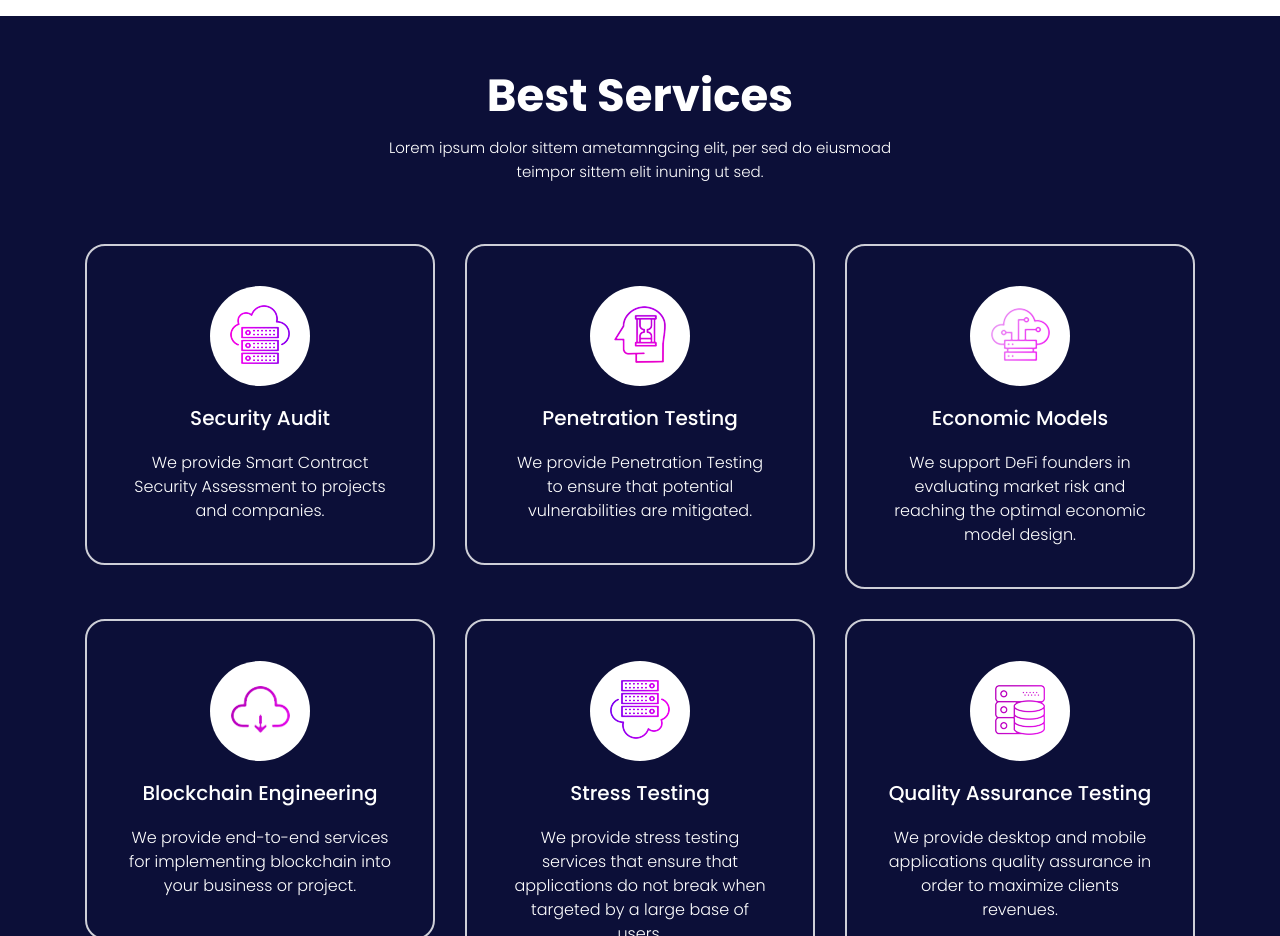
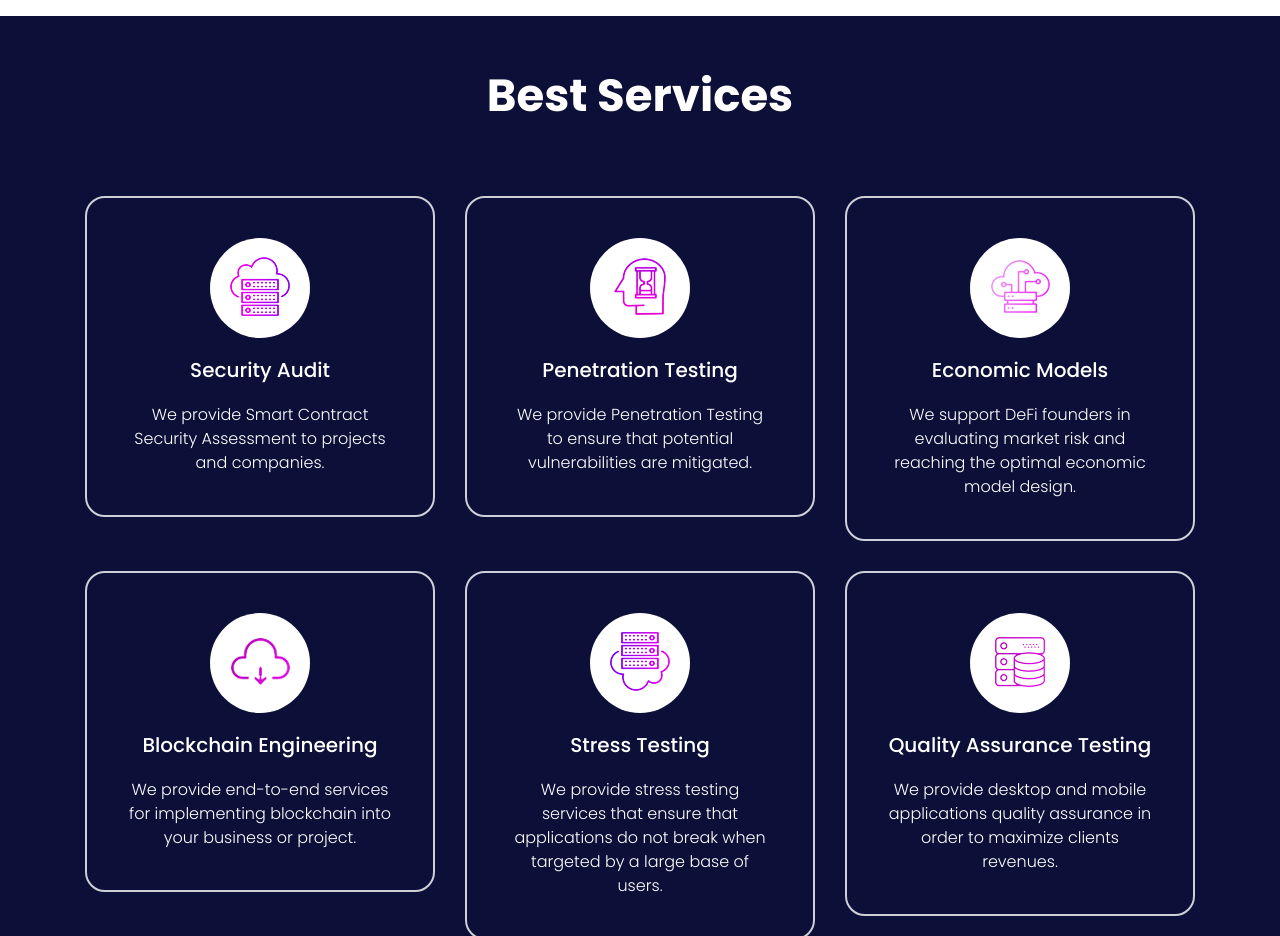
Before and after one commit to Pedro-Ferreira-89/triplehash, a plain HTML site: page index.html in a window 1280 px wide. Shown: the part 1260-2196 px from the top of the page. Drawn offline with nearby package versions, Linux system fonts and the light colour scheme.

Commit message:
Update index.html

```diff
--- a/index.html
+++ b/index.html
@@ -135,9 +135,6 @@
                <div class="col-md-12">
                   <div class="titlepage">
                      <h2>Best Services</h2>
-                     <p>Lorem ipsum dolor sittem ametamngcing elit, per sed do eiusmoad <br>
-                        teimpor sittem elit inuning ut sed.
-                     </p>
                   </div>
                </div>
             </div>
```
